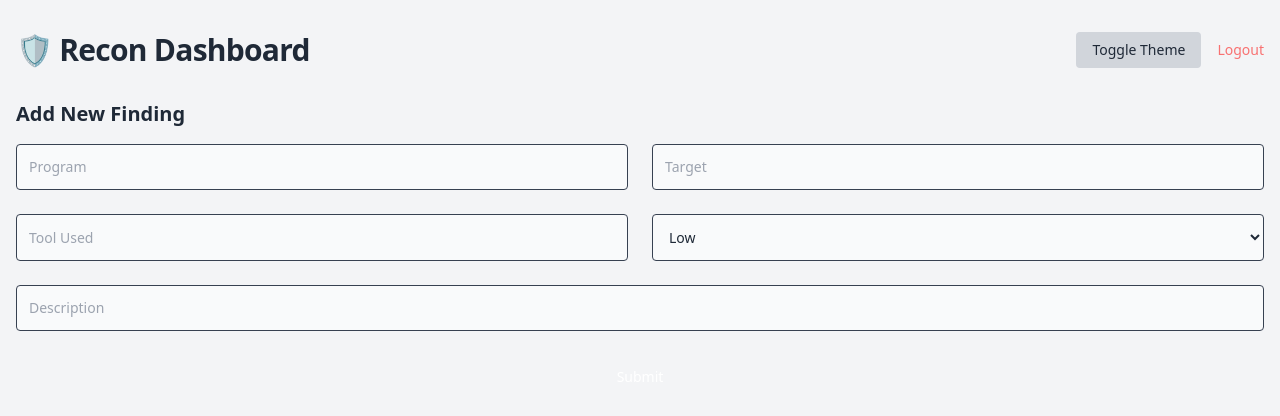
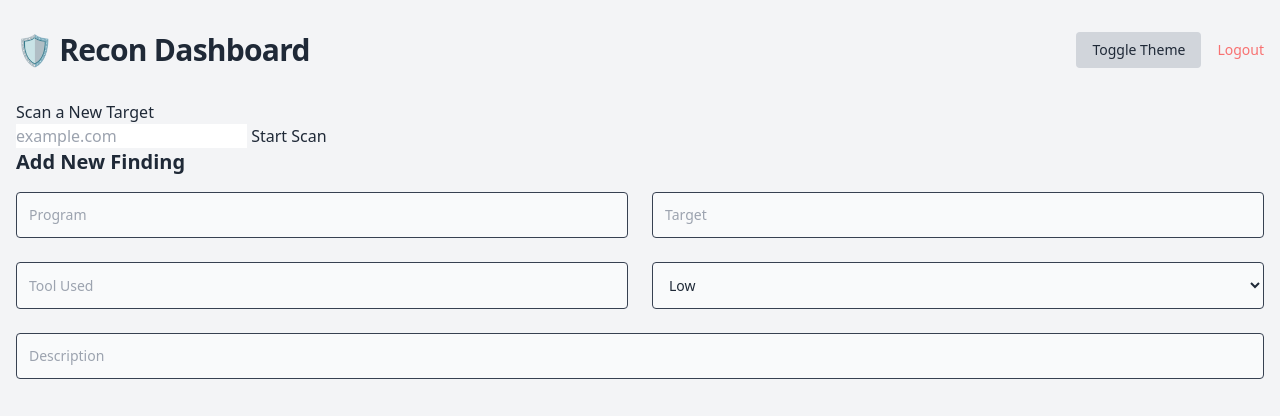
Before and after one commit to deanjroach84/BugBountyAutoLab, a Flask app: page / in a window 1280 px wide. Shown: the top 416 px of the page. Run offline with Flask 3, Linux system fonts and the light colour scheme; the visitor is signed in with stand-in values (Sample User, id 1); data that the repository does not hold is empty; some libraries are stand-ins or nearby versions.

Commit message:
Update dashboard.html

```diff
--- a/app/backend/templates/dashboard.html
+++ b/app/backend/templates/dashboard.html
@@ -44,6 +44,12 @@
     <a href="/logout" class="text-red-600 dark:text-red-400 hover:underline text-sm">Logout</a>
   </div>
 </div>
+
+<h2>Scan a New Target</h2>
+<form method="POST" action="/scan">
+  <input type="text" name="domain" placeholder="example.com" required>
+  <button type="submit">Start Scan</button>
+</form>
 
 <!-- Upload Section (optional) -->
 <div class="mb-8">
```
